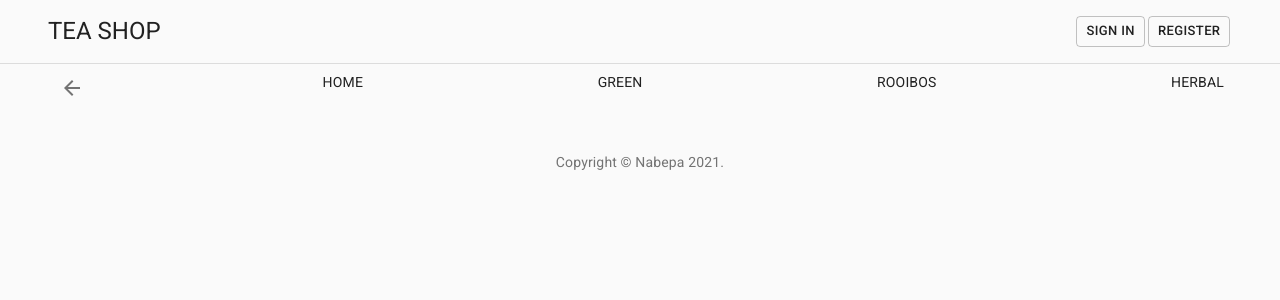
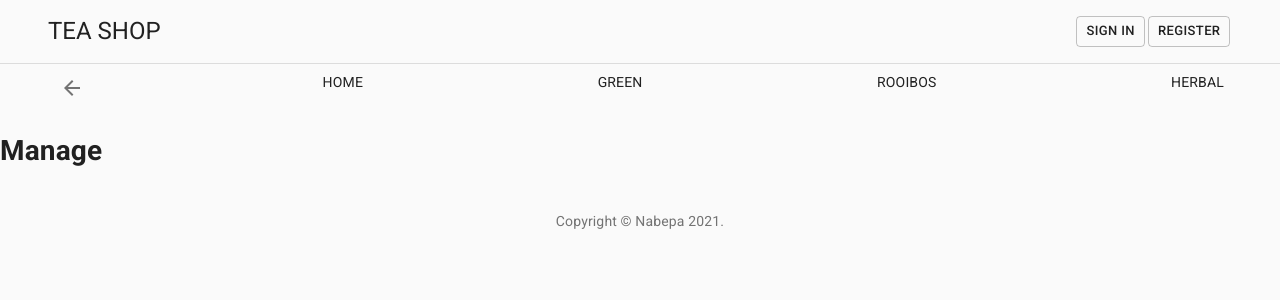
Before and after one commit to nabepa/tea-shop-ver2, a React (Create React App) app in the folder client/: page /product/manage in a window 1280 px wide. Shown: the top 300 px of the page. Built offline with nearby package versions, Linux system fonts and the light colour scheme; no server answers.

Commit message:
manage page

```diff
--- a/client/src/App.jsx
+++ b/client/src/App.jsx
@@ -1,11 +1,12 @@
 import { Switch, Route } from 'react-router-dom';
 import CssBaseline from '@material-ui/core/CssBaseline';
-import SigninPage from './components/SigninPage/SigninPage';
-import RegisterPage from './components/RegisterPage/RegisterPage';
-import UploaderPage from './components/UploadPage/UploaderPage';
-import CopyRight from './components/CopyRight/CopyRight';
 import { useAuth } from './context/AuthContext';
 import Header from './components/Header/Header';
+import CopyRight from './components/CopyRight/CopyRight';
+import RegisterPage from './components/RegisterPage/RegisterPage';
+import SigninPage from './components/SigninPage/SigninPage';
+import UploadPage from './components/UploadPage/UploadPage';
+import ManagePage from './components/ManagePage/ManagePage';
 import ProductPage from './components/ProductPage/ProductPage';
 import { bannerInfo } from './info/bannerInfo';
 import DetailPage from './components/DetailPage/DetailPage';
@@ -69,11 +70,14 @@ function App({ ImageAdd, productService }) {
             <RegisterPage user={user} onRegister={register} />
           </Route>
           <Route exact path='/product/upload'>
-            <UploaderPage
+            <UploadPage
               ImageAdd={ImageAdd}
               productService={productService}
               user={user}
             />
+          </Route>
+          <Route exact path='/product/manage'>
+            <ManagePage />
           </Route>
         </Switch>
       </div>
--- /dev/null
+++ b/client/src/components/ManagePage/ManagePage.jsx
@@ -0,0 +1,7 @@
+import React from 'react';
+
+const ManagePage = (props) => {
+  return <h1>Manage</h1>;
+};
+
+export default ManagePage;
```
Also changed, not shown: client/src/components/UploadPage/UploadPage.jsx (renamed from client/src/components/UploadPage/UploaderPage.jsx).
